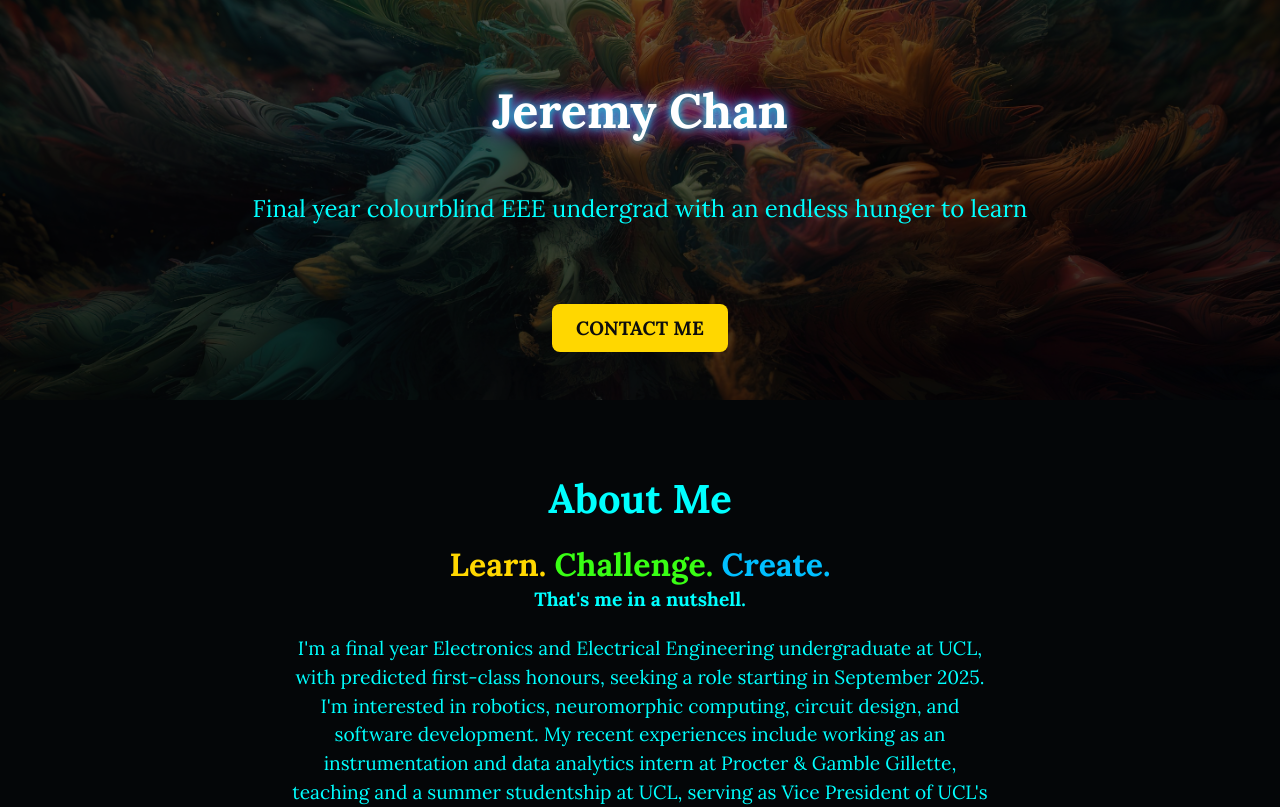
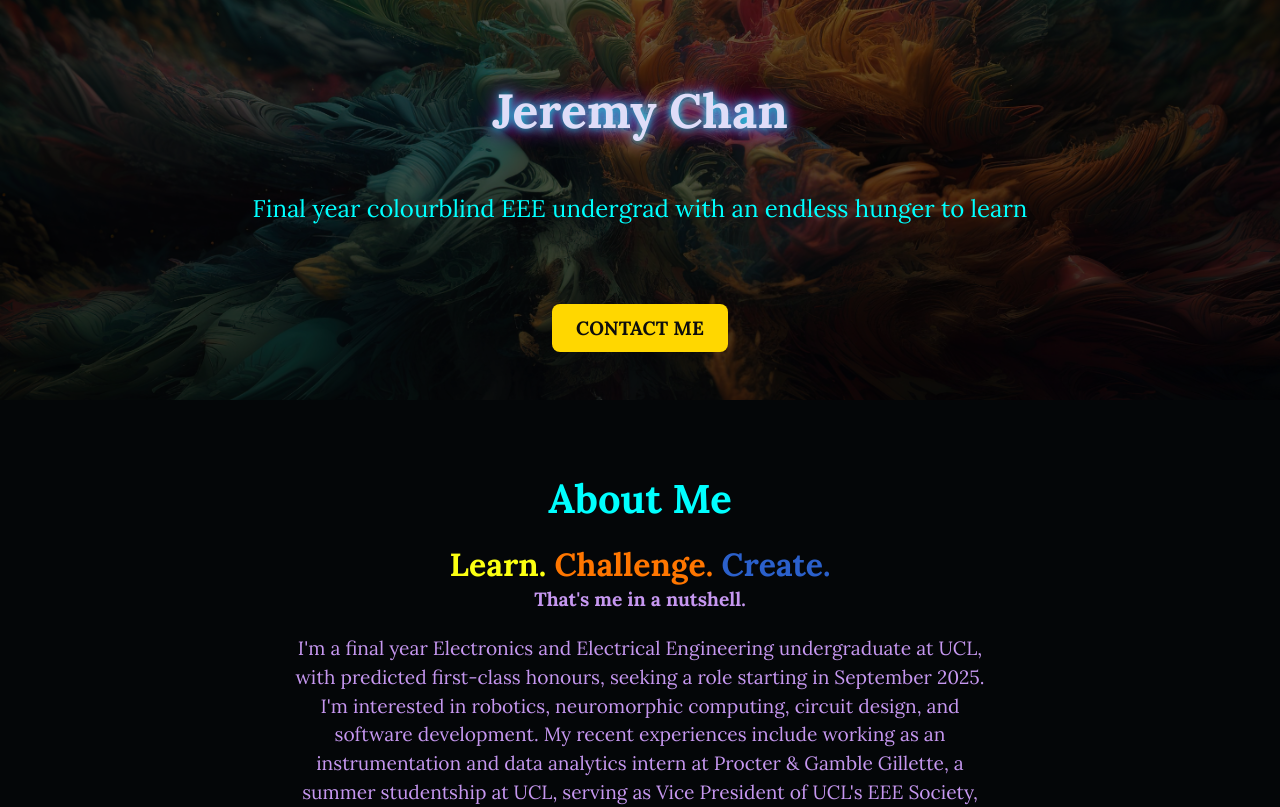
Before and after one commit to JeremyC53/jeremyportfolio, a React (Create React App) app: page / in a window 1280 px wide. Shown: the top 807 px of the page. Built offline with nearby package versions, Linux system fonts and the light colour scheme.

Commit message:
changed color schemes

```diff
--- a/src/App.css
+++ b/src/App.css
@@ -48,7 +48,7 @@ header.hero .overlay {
 
 header.hero h1 {
   font-size: 3rem;
-  color: white;
+  color: rgb(223, 221, 248);
   text-shadow: 0 0 10px #00FFFF, 0 0 20px #FF00FF;
 }
 
@@ -101,15 +101,15 @@ header.hero .btn:hover {
 }
 
 .about .highlight-text span:nth-child(1) {
-  color: #FFD700; /* Yellow for "Learn." */
+  color: #FBFF12; /* Yellow for "Learn." */
 }
 
 .about .highlight-text span:nth-child(2) {
-  color: #39FF14; /* Pink for "Challenge." */
+  color: #FF7600; /* Pink for "Challenge." */
 }
 
 .about .highlight-text span:nth-child(3) {
-  color: #00BFFF; /* Cyan for "Create." */
+  color: #2b60cb; /* Cyan for "Create." */
 }
 
 .about p {
@@ -117,6 +117,7 @@ header.hero .btn:hover {
   line-height: 1.5;
   max-width: 700px;
   margin: 0 auto;
+  color: #c697f0;
 }
 
 /* Projects section */
--- a/src/App.js
+++ b/src/App.js
@@ -73,7 +73,7 @@ function App() {
           <p>That's me in a nutshell.</p>
         </div>
         <p>I'm a final year Electronics and Electrical Engineering undergraduate at UCL, with predicted first-class honours, seeking a role starting in September 2025.</p>
-        <p>I'm interested in robotics, neuromorphic computing, circuit design, and software development. My recent experiences include working as an instrumentation and data analytics intern at Procter & Gamble Gillette, teaching and a summer studentship at UCL, serving as Vice President of UCL's EEE Society, and being the Outreach Manager for the Robotics Society.</p>
+        <p>I'm interested in robotics, neuromorphic computing, circuit design, and software development. My recent experiences include working as an instrumentation and data analytics intern at Procter & Gamble Gillette, a summer studentship at UCL, serving as Vice President of UCL's EEE Society, and being the Outreach Manager for the Robotics Society.</p>
         <p>In my free time, I’m always up for a game of chess, enjoy playing squash, and love oil painting.</p>
       </section>
 
```
